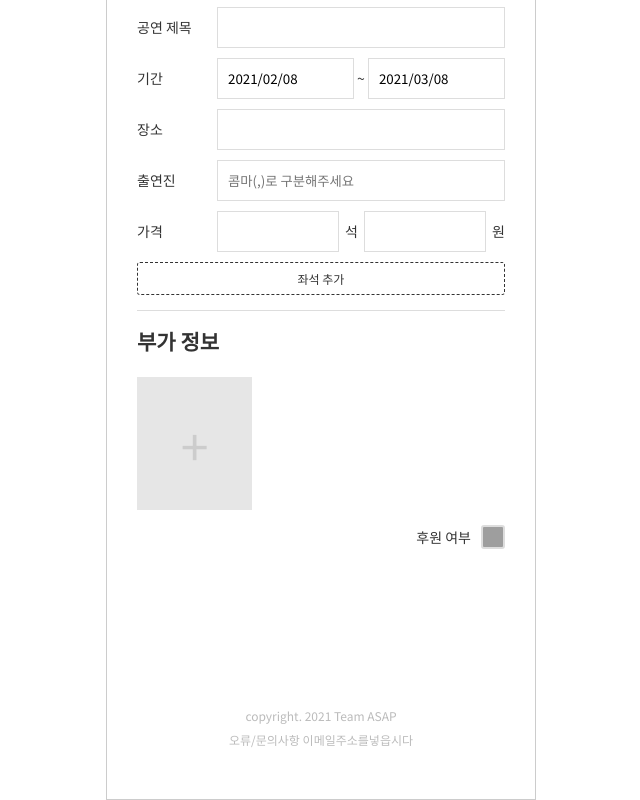
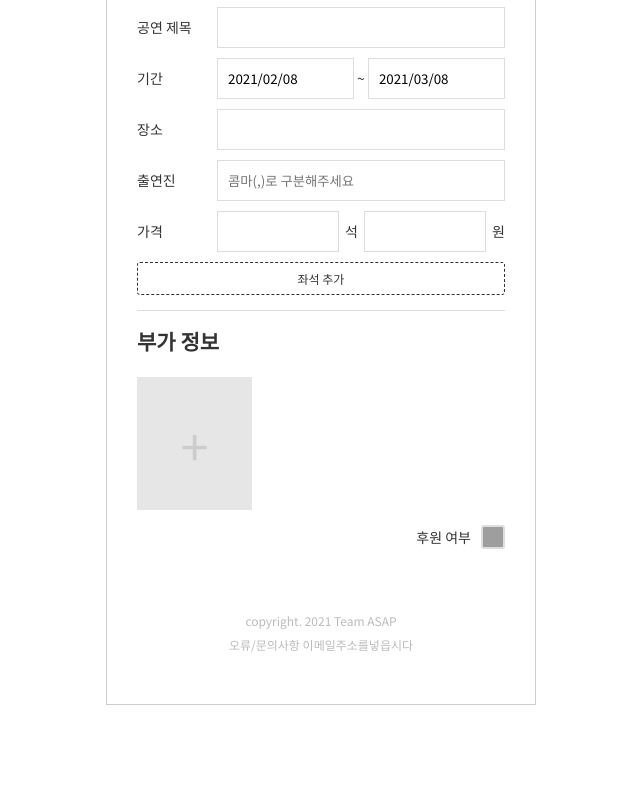
Before and after one commit to team-ASAP/tiny-seat-front, a React (Create React App) app: page / in a window 1280 px wide. Shown: the part 353-1153 px from the top of the page, without its empty margins (319-959 px from the left). After the commit the page ends 1058 px from the top, so only its background shows below. Built offline with nearby package versions, Linux system fonts and the light colour scheme; grey boxes are pictures that could not be loaded; a web font is replaced by a local one.

Commit message:
Footer position 수정

```diff
--- a/src/App.scss
+++ b/src/App.scss
@@ -3,6 +3,7 @@
 .app-wrapper {
   position: relative;
   margin: 0 auto;
+  padding-bottom: 150px;
   max-width: 430px;
   min-height: 100vh;
   border: 1px solid #cccccc;
--- a/src/Component/Footer/Footer.scss
+++ b/src/Component/Footer/Footer.scss
@@ -1,6 +1,8 @@
 .footer-wrapper {
-  margin-top: 150px;
-  padding-bottom: 50px;
+  position: absolute;
+  left: 0;
+  bottom: 50px;
+  width: 100%;
   font-size: 12px;
   text-align: center;
   color: #bbb;
```
